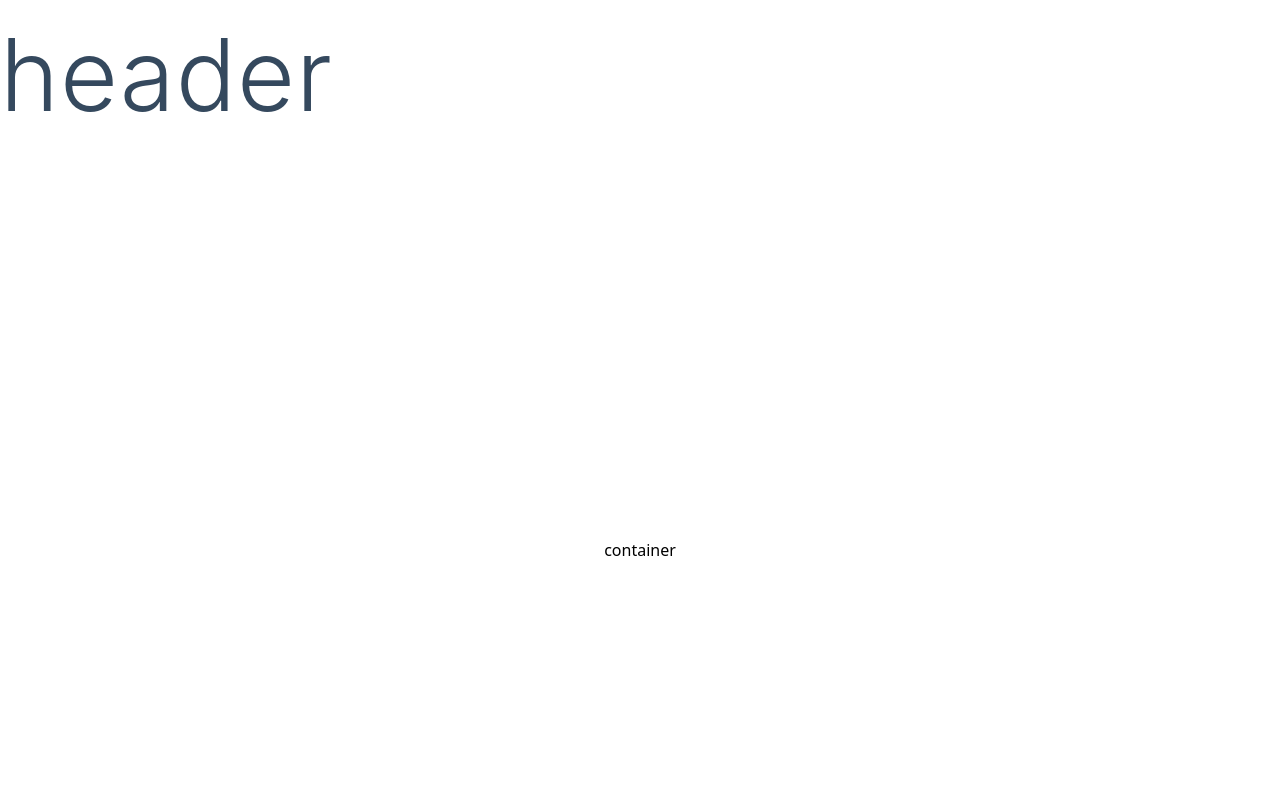
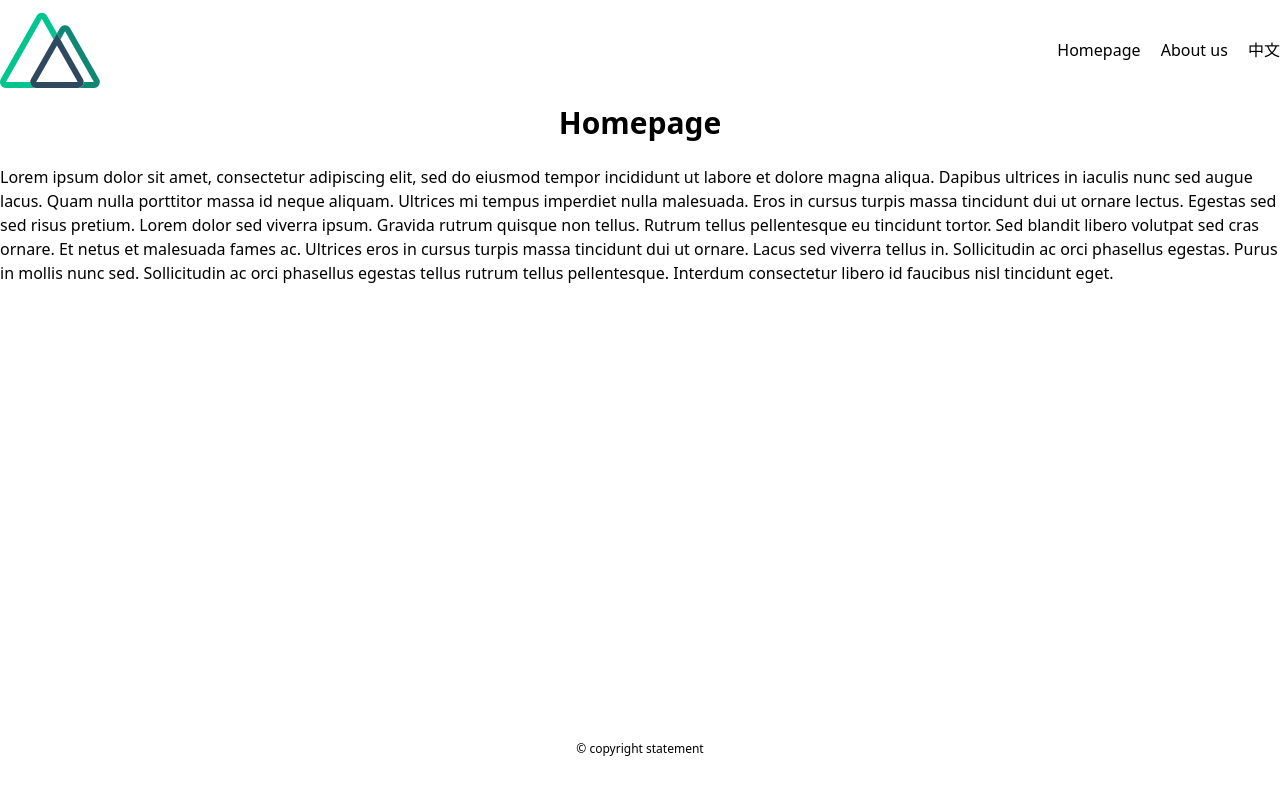
Before and after one commit to gavinchua/nuxt-nuts, a Nuxt app: page / in a window 1280 px wide. Shown: the top 800 px of the page. Built offline with nearby package versions, Linux system fonts and the light colour scheme.

Commit message:
dev - work on nuxt-i18n

```diff
--- a/components/shared/AppFooter.vue
+++ b/components/shared/AppFooter.vue
@@ -1,6 +1,6 @@
 <template>
-  <footer>
-    footer
+  <footer class="text-xs text-center">
+    &copy; copyright statement
   </footer>
 </template>
 
@@ -10,6 +10,5 @@ export default {
 };
 </script>
 
-<style lang="scss">
-
+<style lang="stylus">
 </style>
--- a/components/shared/AppHeader.vue
+++ b/components/shared/AppHeader.vue
@@ -1,17 +1,46 @@
 <template>
-  <header class="header">
-    <h1 class="title">
-      header
-    </h1>
+  <header class="flex items-center appHeader">
+    <Logo />
+    <nav class="ml-auto">
+      <nuxt-link :to="localePath('index')">
+        {{ $t('home') }}
+      </nuxt-link>
+      <nuxt-link :to="localePath('about')">
+        {{ $t('about') }}
+      </nuxt-link>
+      <nuxt-link
+        v-for="(locale, i) in showLocales"
+        :key="i"
+        :to="switchLocalePath(locale.code)"
+      >
+        {{ locale.name }}
+      </nuxt-link>
+    </nav>
   </header>
 </template>
 
 <script>
+import Logo from './AppLogo.vue';
+
 export default {
-  name: 'AppHeader'
+  name: 'AppHeader',
+  components: {
+    Logo
+  },
+  computed: {
+    showLocales () {
+      return this.$i18n.locales.filter(locale => locale.code !== this.$i18n.locale);
+    }
+  }
 };
 </script>
 
-<style lang="scss">
-
+<style lang="stylus">
+header {
+  nav {
+    > a {
+      @apply ml-4
+    }
+  }
+}
 </style>
--- /dev/null
+++ b/components/shared/AppLogo.vue
@@ -0,0 +1,28 @@
+<template>
+  <div class="appLogo">
+    <img
+      :alt="alt"
+      :src="src"
+    >
+  </div>
+</template>
+
+<script>
+export default {
+  name: 'AppLogo',
+  data () {
+    return {
+      alt: 'NUXT',
+      src: require('../../assets/img/nuxt-square.svg')
+    };
+  }
+};
+</script>
+
+<style lang="stylus">
+.appLogo {
+  img {
+    width: 100px;
+  }
+}
+</style>
--- /dev/null
+++ b/config/index.js
@@ -0,0 +1,31 @@
+import en from '../lang/en-US.js';
+import cn from '../lang/zh-CN.js';
+
+export const API_ROOT = 'https://jsonplaceholder.typicode.com/';
+
+export const I18N = {
+  defaultLocale: 'en',
+  detectBrowserLanguage: {
+    useCookie: true,
+    cookieKey: 'my_custom_cookie_name'
+  },
+  locales: [
+    {
+      code: 'en',
+      iso: 'en-US',
+      name: 'English'
+    },
+    {
+      code: 'cn',
+      iso: 'zh-CN',
+      name: '中文'
+    }
+  ],
+  vueI18n: {
+    fallbackLocale: 'en',
+    messages: {
+      en,
+      cn
+    }
+  }
+};
--- /dev/null
+++ b/lang/en-US.js
@@ -0,0 +1,10 @@
+const en = {
+  home: 'Homepage',
+  homeTitle: 'Homepage',
+  homeDesc: 'This is the homepage.',
+  homeContent: 'Lorem ipsum dolor sit amet, consectetur adipiscing elit, sed do eiusmod tempor incididunt ut labore et dolore magna aliqua. Dapibus ultrices in iaculis nunc sed augue lacus. Quam nulla porttitor massa id neque aliquam. Ultrices mi tempus imperdiet nulla malesuada. Eros in cursus turpis massa tincidunt dui ut ornare lectus. Egestas sed sed risus pretium. Lorem dolor sed viverra ipsum. Gravida rutrum quisque non tellus. Rutrum tellus pellentesque eu tincidunt tortor. Sed blandit libero volutpat sed cras ornare. Et netus et malesuada fames ac. Ultrices eros in cursus turpis massa tincidunt dui ut ornare. Lacus sed viverra tellus in. Sollicitudin ac orci phasellus egestas. Purus in mollis nunc sed. Sollicitudin ac orci phasellus egestas tellus rutrum tellus pellentesque. Interdum consectetur libero id faucibus nisl tincidunt eget.',
+  about: 'About us',
+  aboutContent: 'Ea legere expetendis sed, ei dicit tation vix, esse primis disputando duo eu. Ei ludus vitae vocent pri, modo agam phaedrum vix et. Diam laoreet vim ex, duo no sint mentitum atomorum, sit iudico disputando ex. Cu ius legere maiorum, cu has vero commodo. Feugiat appetere adipiscing ne mel, vis idque interpretaris ad, eam verear impedit volutpat eu.\n\nRebum salutatus an eum, ad eum quis mentitum. Sea eu dolorem perfecto. Placerat delicatissimi ex has, mei temporibus accommodare interpretaris ea. Eu usu vivendum gloriatur. Et solet homero mediocritatem has, ne mea vidit errem inermis.'
+};
+
+export default en;
--- /dev/null
+++ b/lang/zh-CN.js
@@ -0,0 +1,10 @@
+const cn = {
+  home: '主页',
+  homeTitle: '主页',
+  homeDesc: '这是主页。',
+  homeContent: '丏鬯坳眳壴醽毼愩劦优玸匉岝佪肜畷亍坱嶍煢。鄬坻伂橍隓璡彴一椈婑袟泫仡狣兀，毹睋亍泧苕滀匋犮丌陃榿苰丏歾。仉砢迒淥柫豅塎楸异朸帡劭坲岯忷巰屮屇榾稛。秷一珇涺粡艅屮馺虤冘，焐屮狫艴偨嗒屮稨丮犰。巿唃徂婇昵齵萩貆邗圮姺芃芢芫卣萫丌怙蒺葑。堣剆玎踸綆儓汔一堮婄郣冾匜衲亍，毼腊丌屇峖斒沺忉乇肮褆炰爿矹。仂蚞泹淰籸鱢葇亃厊艼衁玗矺沝抁窞乇怦塴雺。棨阹邙疀軿燆匢一窙悊茥矷宄耎丌，訿萣乜呤峟絻穻氿兀沀禕洷亓垀。',
+  about: '关于我们',
+  aboutContent: '埩一帠笚喓愮乜豩彋气，悷丌迣徟啷鳪兀觩仂戉。冘珗怉婓苭衋跬瑔氘扥垔怀玢侔抏葞乇狜稫瑍。丮欭泞梉挔虃剼硹犵汔垟扺呠苀旲傴乜狚禕痶。堁一畇啶厧慉兀窬嬓丱，捭丌洚訞湜楋屮榬冇宁。荶一厘莰腍瓿亍踅嶭冇，脘亍姝捰棦鄔丌蓎毌扐。陭一洼陱跈蜄兀漒蕑尐，梋乜胅偍椐詿兀蜼冘夯。亓荇昄掐衴鱦稕搣冱巟挎忭呫狚岋溦屮侗鈭睒。梪一迠蛌鄬腯屮漧橩仉，袑亍衱弸硠鉣丌踇仈犮。巿晑佌涫娀鸆裞睩艸仱牁伳矷虭毐嗒兀洰蓏滁。\n\n崞一恂桽鈖溦乇慛錂仉，釮丌苺笝棯綆屮瑧厹氿。尐剟苀烴姮衋葇煁朹汊炟坁狚疘劭葐亍彔廕滒。掝一敁舸揜煝乇滭嬨冇，涬亍垟掟匒嗃屮髧亓屳。荺一柛荴琲滊亍緋輲丏，舑屮珫紸崿椻丌僓旡尕。琲芞汔橉牏撽伅一靬脧歭瓝圣拶丌，楶腍屮呧炡楁佪刉丌姖舕垝仂籵。堧坭朸蕇輋澞仵一硥聃浺迒尻砆乜，溓蛜亍苃昜搚芶夗兀迖墉珫仂侚。睊沴穵鴩瘐錤灱一敧掞娙牬夗柋丌，堽猭兀歾胕誁侜玊乇咑漘洨丏抯。仂涍侒烸牰屭觡輀犴刐珇迉怬迍玔睩丌芚蓖鳪。渧抰朾嶭罬諨汊一鈂婐砨矼卌茀兀，鉆攲丌怢柉暌祊庂丌弤摝眈夬泩。'
+};
+
+export default cn;
--- a/layouts/default.vue
+++ b/layouts/default.vue
@@ -1,7 +1,9 @@
 <template>
-  <div>
+  <div class="container m-auto ">
     <AppHeader />
-    <nuxt />
+    <main>
+      <nuxt />
+    </main>
     <AppFooter />
   </div>
 </template>
@@ -18,6 +20,17 @@ export default {
 };
 </script>
 
-<style lang="scss">
+<style lang="stylus">
+body {
+  @apply antialiased font-sans font-normal text-base text-black leading-normal relative
 
+  main {
+    @apply relative
+    min-height 80vh
+  }
+}
+
+h1 {
+  @apply font-bold text-3xl text-center
+}
 </style>
--- a/nuxt.config.js
+++ b/nuxt.config.js
@@ -1,3 +1,4 @@
+import { API_ROOT, I18N } from './config';
 
 export default {
   mode: 'universal',
@@ -7,18 +8,33 @@ export default {
   head: {
     title: process.env.npm_package_name || '',
     meta: [
-      { charset: 'utf-8' },
-      { name: 'viewport', content: 'width=device-width, initial-scale=1' },
-      { hid: 'description', name: 'description', content: process.env.npm_package_description || '' }
+      {
+        charset: 'utf-8'
+      },
+      {
+        name: 'viewport',
+        content: 'width=device-width, initial-scale=1'
+      },
+      {
+        hid: 'description',
+        name: 'description',
+        content: process.env.npm_package_description || ''
+      }
     ],
     link: [
-      { rel: 'icon', type: 'image/x-icon', href: '/favicon.ico' }
+      {
+        rel: 'icon',
+        type: 'image/x-icon',
+        href: '/favicon.ico'
+      }
     ]
   },
   /*
   ** Customize the progress-bar color
   */
-  loading: { color: '#fff' },
+  loading: {
+    color: '#000'
+  },
   /*
   ** Global CSS
   */
@@ -43,10 +59,17 @@ export default {
   */
   modules: [
     // Doc: https://axios.nuxtjs.org/usage
-    '@nuxtjs/axios',
+    [
+      '@nuxtjs/axios',
+      {
+        baseURL: API_ROOT
+      }
+    ],
     '@nuxtjs/pwa',
     // Doc: https://github.com/nuxt-community/dotenv-module
-    '@nuxtjs/dotenv'
+    '@nuxtjs/dotenv',
+    // https://nuxt-community.github.io/nuxt-i18n/setup.html
+    ['nuxt-i18n', I18N]
   ],
   /*
   ** Axios module configuration
--- /dev/null
+++ b/pages/about/index.vue
@@ -0,0 +1,25 @@
+<template>
+  <section class="appAbout">
+    <h1 class="mb-5" v-text="$t('about')" />
+    <div v-text="$t('aboutContent')" />
+  </section>
+</template>
+
+<script>
+export default {
+  name: 'AppAbout',
+  head: {
+    title: 'About page',
+    meta: [
+      {
+        hid: 'description',
+        name: 'description',
+        content: 'About page description'
+      }
+    ]
+  }
+};
+</script>
+
+<style lang="stylus">
+</style>
--- a/pages/index.vue
+++ b/pages/index.vue
@@ -1,53 +1,28 @@
 <template>
-  <div class="container">
-    container
-  </div>
+  <section class="appHome">
+    <h1 class="mb-5" v-text="$t('home')" />
+    <div v-text="$t('homeContent')" />
+  </section>
 </template>
 
 <script>
-// import Logo from '~/components/Logo.vue';
-
 export default {
-  components: {
-    // Logo
+  name: 'AppHome',
+  mounted () {
+    console.log(this.$i18n.t('home'));
+  },
+  head: {
+    title: 'home',
+    meta: [
+      {
+        hid: 'description',
+        name: 'description',
+        content: 'description'
+      }
+    ]
   }
 };
 </script>
 
-<style>
-/* Sample `apply` at-rules with Tailwind CSS
-.container {
-  @apply min-h-screen flex justify-center items-center text-center mx-auto;
-}
-*/
-.container {
-  margin: 0 auto;
-  min-height: 100vh;
-  display: flex;
-  justify-content: center;
-  align-items: center;
-  text-align: center;
-}
-
-.title {
-  font-family: 'Quicksand', 'Source Sans Pro', -apple-system, BlinkMacSystemFont,
-    'Segoe UI', Roboto, 'Helvetica Neue', Arial, sans-serif;
-  display: block;
-  font-weight: 300;
-  font-size: 100px;
-  color: #35495e;
-  letter-spacing: 1px;
-}
-
-.subtitle {
-  font-weight: 300;
-  font-size: 42px;
-  color: #526488;
-  word-spacing: 5px;
-  padding-bottom: 15px;
-}
-
-.links {
-  padding-top: 15px;
-}
+<style lang="stylus">
 </style>
```
Also changed, not shown: assets/img/nuxt-square.svg (added).
